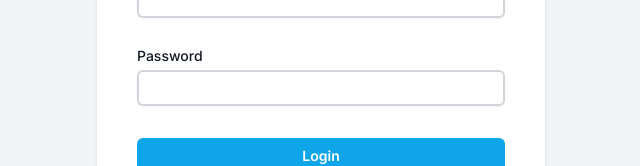
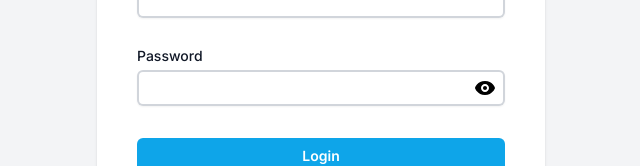
Before and after one commit to ali1924/messenger-clone-1, a Next.js app: page / in a window 1280 px wide. Shown: the part 634-800 px from the top of the page, without its empty margins (319-959 px from the left). Built offline with nearby package versions, Linux system fonts and the light colour scheme.

Commit message:
show hide password done

```diff
--- a/app/(site)/components/AuthForm.tsx
+++ b/app/(site)/components/AuthForm.tsx
@@ -78,6 +78,7 @@ const AuthForm = () => {
                     {
                         variant === 'Register' && <Input
                             id="name"
+                            type="name"
                             label="Name"
                             register={register}
                             errors={errors}
@@ -86,6 +87,7 @@ const AuthForm = () => {
                     {/* Email input */}
                     <Input
                         id="email"
+                        type="email"
                         label="Email"
                         register={register}
                         errors={errors}
@@ -93,6 +95,7 @@ const AuthForm = () => {
                     {/* Password Input */}
                     <Input
                         id="password"
+                        type="password"
                         label="Password"
                         register={register}
                         errors={errors}
@@ -115,7 +118,7 @@ const AuthForm = () => {
                     <div className="relative">
                         <div className="
                         absolute
-                        inset-0
+                        inset-3
                         flex
                         item-center
                         ">
--- a/app/(site)/components/inputs/Input.tsx
+++ b/app/(site)/components/inputs/Input.tsx
@@ -1,10 +1,12 @@
-import React from 'react';
+import React, { useState, useCallback } from 'react';
 import clsx from 'clsx';
 import {
     FieldErrors,
     FieldValues,
     UseFormRegister,
 } from 'react-hook-form'
+import { BiSolidShow, BiSolidHide } from 'react-icons/bi';
+import { type } from 'os';
 
 interface InputProps {
     label: string,
@@ -15,6 +17,7 @@ interface InputProps {
     errors: FieldErrors,
     disabled?: boolean,
 }
+type ShowPassword = boolean;
 const Input: React.FC<InputProps> = ({
     label,
     id,
@@ -24,6 +27,19 @@ const Input: React.FC<InputProps> = ({
     errors,
     disabled,
 }) => {
+
+    const [showPassword, setShowPassword] = useState<ShowPassword>(false);
+    const toggleShowPassword = useCallback(
+        () => {
+            if (showPassword) {
+                setShowPassword(false);
+            } else {
+                setShowPassword(true);
+            }
+        },
+        [showPassword],
+    )
+
     return (
         <div>
             {/* lablel */}
@@ -41,10 +57,14 @@ const Input: React.FC<InputProps> = ({
             {/* input */}
             <div className="
              mt-2
+             relative
             ">
                 <input
                     id={id}
-                    type={type}
+                    type={`${type === 'password' ?
+                        (showPassword ? "text" : "password") :
+                        type
+                        }`}
                     autoComplete={id}
                     disabled={disabled}
                     {...register(id, { required: required })}
@@ -66,10 +86,42 @@ const Input: React.FC<InputProps> = ({
                     focus:ring-sky-600
                     sm:text-sm
                     sm:leading-6`,
-                    errors[id] && `focus:ring-rose-500`,
-                    disabled && `opacity-50 cursor-default`
+                        errors[id] && `focus:ring-rose-500`,
+                        disabled && `opacity-50 cursor-default`,
+                        type === 'password' &&
+                         `
+                        pr-12
+                        lg:pr-10
+                        sm:pr-10
+                        md:pr-10`
                     )}
                 />
+
+                {
+                    type === 'password' && <div className='
+                    absolute
+                    right-0
+                    top-0
+                    w-6
+                    mr-4
+                    sm:mr-2.5
+                    lg:mr-2
+                    md:mr-2
+                    my-1.5
+                    flex
+                    justify-center
+                    '>
+                        <span
+                            onClick={toggleShowPassword}
+                        >
+                            {showPassword ?
+                                <BiSolidHide className="w-6 h-6" /> :
+                                <BiSolidShow className="w-6 h-6" />
+                            }
+                        </span>
+                    </div>
+                }
+
             </div>
         </div>
     );
```
